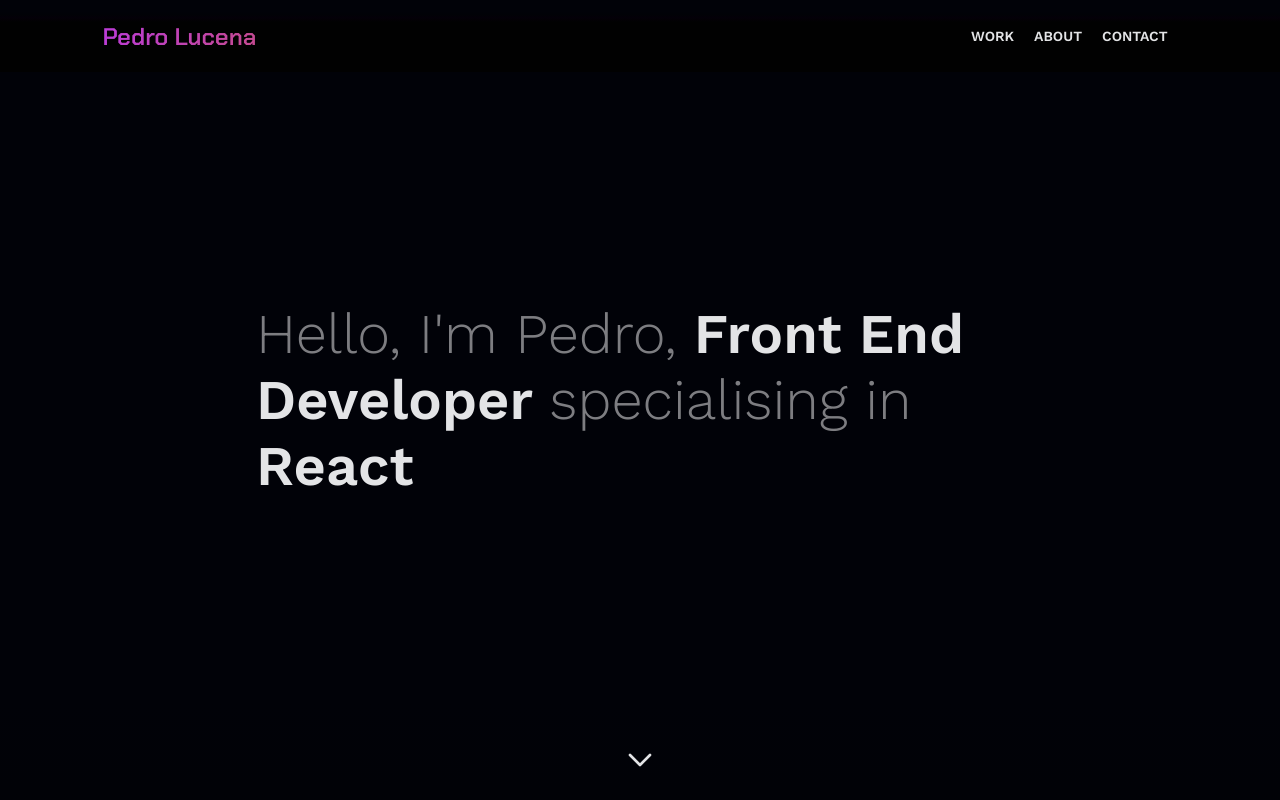
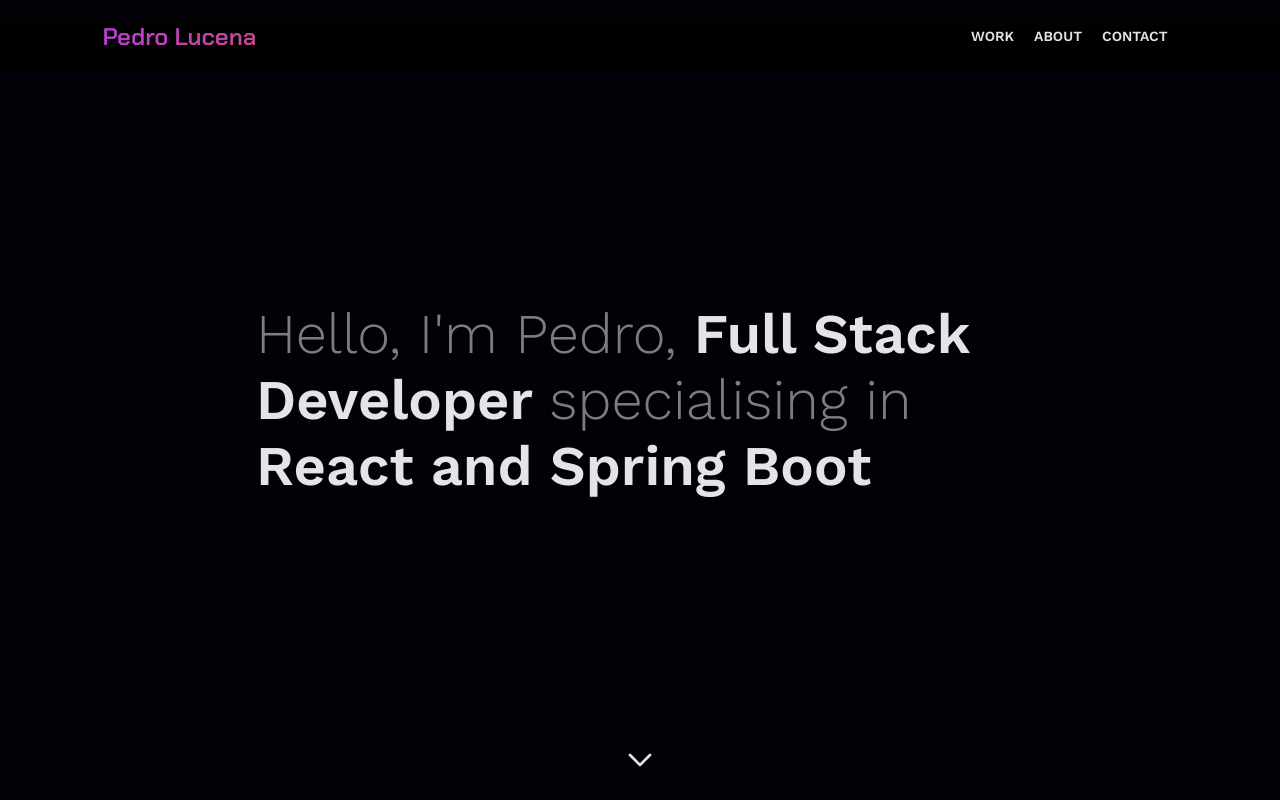
Before and after one commit to pedro772/my-portfolio, a React (Vite) app: page / in a window 1280 px wide. Shown: the top 800 px of the page. Built offline with nearby package versions, Linux system fonts and the light colour scheme.

Commit message:
update description

```diff
--- a/src/App.jsx
+++ b/src/App.jsx
@@ -71,8 +71,8 @@
         <section className='home' ref={home} id='home'>
           <h1 className='greeting'>
             Hello, I'm Pedro,
-            <span className='emphasis'> Front End Developer </span>
-            specialising in <span className='emphasis'>React</span>
+            <span className='emphasis'> Full Stack Developer </span>
+            specialising in <span className='emphasis'>React and Spring Boot</span>
           </h1>
           <img className='home__icon bounce' src={chevronDownIcon} onClick={() => handleClick(work)} />
         </section>
```
